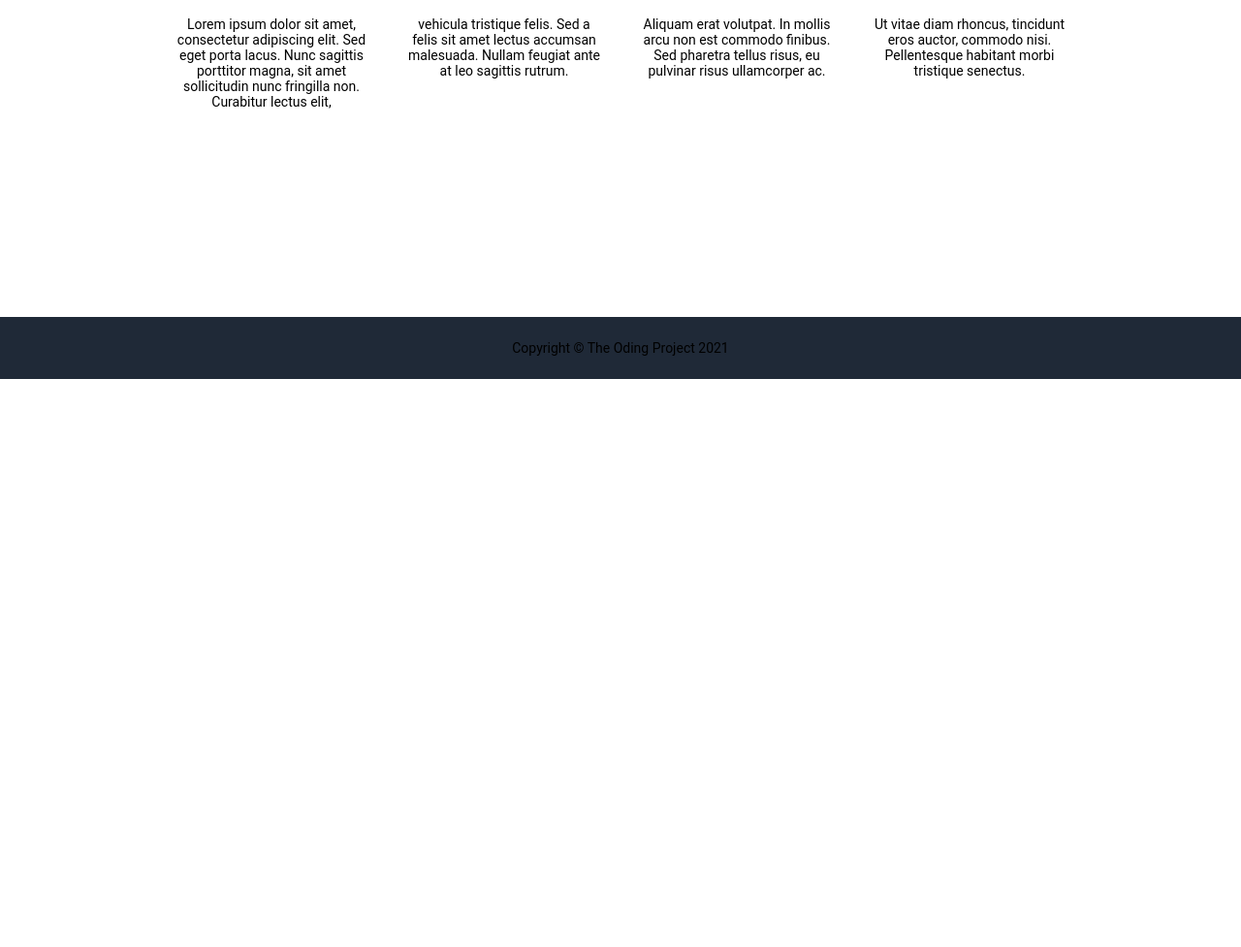
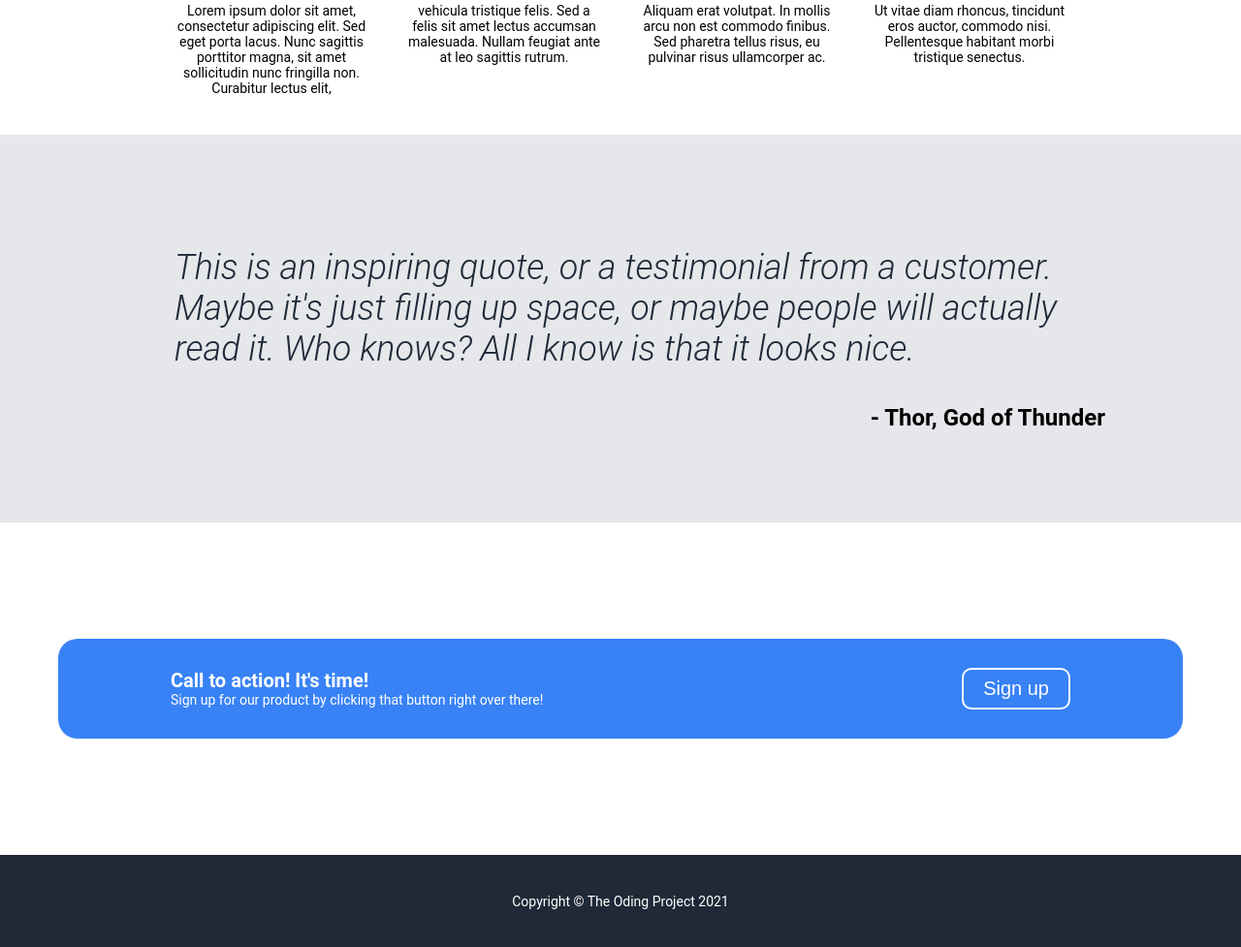
Before and after one commit to mokku86/Odin-landing, a plain HTML site: page index.html in a window 1280 px wide. Shown: the part 875-1852 px from the top of the page at 97% size. Before the commit the page ends 1266 px from the top, so only its background shows below. Drawn offline with Linux system fonts and the light colour scheme.

Commit message:
01 added images attribution info in README.md 02 update section quote 03 updated section call to action 04 updated footer

```diff
--- a/css/style.css
+++ b/css/style.css
@@ -5,6 +5,8 @@
 03 header & footer
 04 Hero / main banner
 05 Section: some random info
+06 Section: quote
+07 Section: CTA
 
 
 */
@@ -50,6 +52,9 @@ img{
     vertical-align: top;
     width: 100%;
 }
+p{
+    margin: 0;
+}
 
 
 /* ========== 02 Form, input & button ========== */
@@ -60,6 +65,11 @@ button{
     color: #fff;
     font-size: 20px;
     padding: 8px 20px;
+}
+.strokeBtn{
+    background: none;
+    border: solid 2px #fff;
+    color: #fff;
 }
 
 
@@ -89,6 +99,10 @@ header ul{
 header ul a{
     color: #E5E7E8;
     font-size: 18px;
+}
+footer{
+    color: #fff;
+    padding: 40px 0;
 }
 
 
@@ -146,3 +160,52 @@ header ul a{
 .thumb p{
     text-align: center;
 }
+
+
+
+
+/* ========== 06 Section: quote ========== */
+.quote{
+    background: var(--light-grey);
+    padding: 80px 0;
+}
+.quote figure{
+    padding: 0 40px;
+}
+blockquote{
+    color: var(--dark);
+    font-size: 36px;
+    font-weight: 300;
+    font-style: italic;
+}
+figcaption{
+    font-size: 24px;
+    font-weight: bold;
+    text-align: right;
+}
+
+
+
+
+
+/* ========== 07 Section: CTA ========== */
+.cta{
+    padding: 120px 0;
+}
+.blue-box{
+    align-items: center;
+    background: var(--blue);
+    border-radius: 20px;
+    display: flex;
+    gap: 40px;
+    justify-content: space-between;
+    padding: 30px 10%;
+}
+.blue-box h6, .blue-box p{
+    color: #fff;
+}
+.blue-box h6{
+    font-size: 20px;
+    font-weight: bold;
+    margin: 0;
+}
--- a/index.html
+++ b/index.html
@@ -52,8 +52,27 @@
             </div>
         </div>
     </section>
-    <section class="quote"></section>
-    <section class="cta"></section>
+    <section class="quote">
+        <div class="content-area">
+            <figure class="quote-wrap">
+                <blockquote>
+                    This is an inspiring quote, or a testimonial from a customer. Maybe it's just filling up space, or maybe people will actually read it. Who knows? All I know is that it looks nice.
+                </blockquote>
+                <figcaption>- Thor, God of Thunder</figcaption>
+            </figure>
+        </div>
+    </section>
+    <section class="cta">
+        <div class="content-area">
+            <div class="blue-box">
+                <div class="txt">
+                    <h6>Call to action! It's time!</h6>
+                    <p>Sign up for our product by clicking that button right over there!</p>
+                </div>
+                <button type="button" class="strokeBtn">Sign up</button>
+            </div>
+        </div>
+    </section>
     <footer>
         <p>Copyright © The Oding Project 2021</p>
     </footer>
```
Also changed, not shown: 1 other file.
